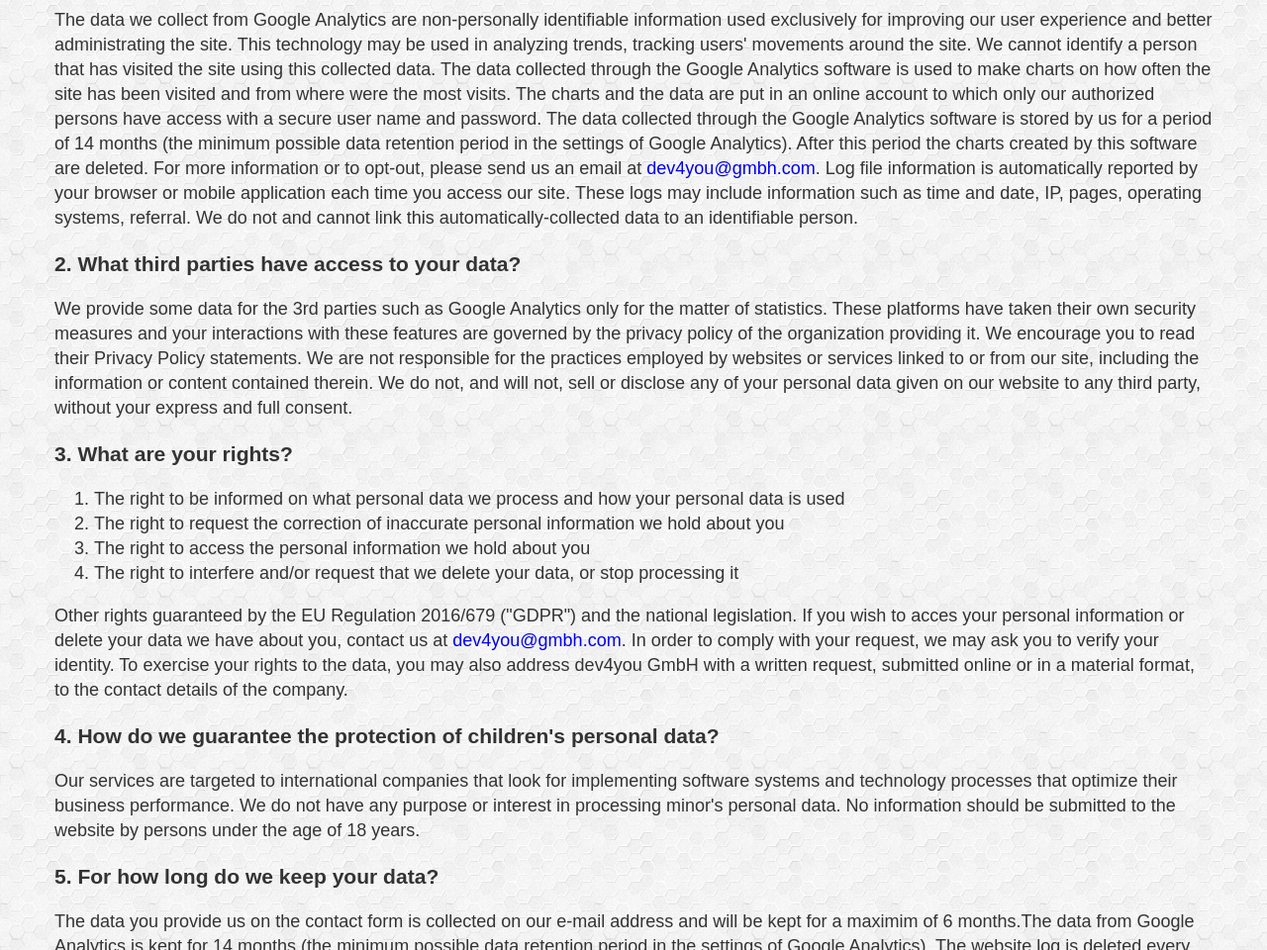
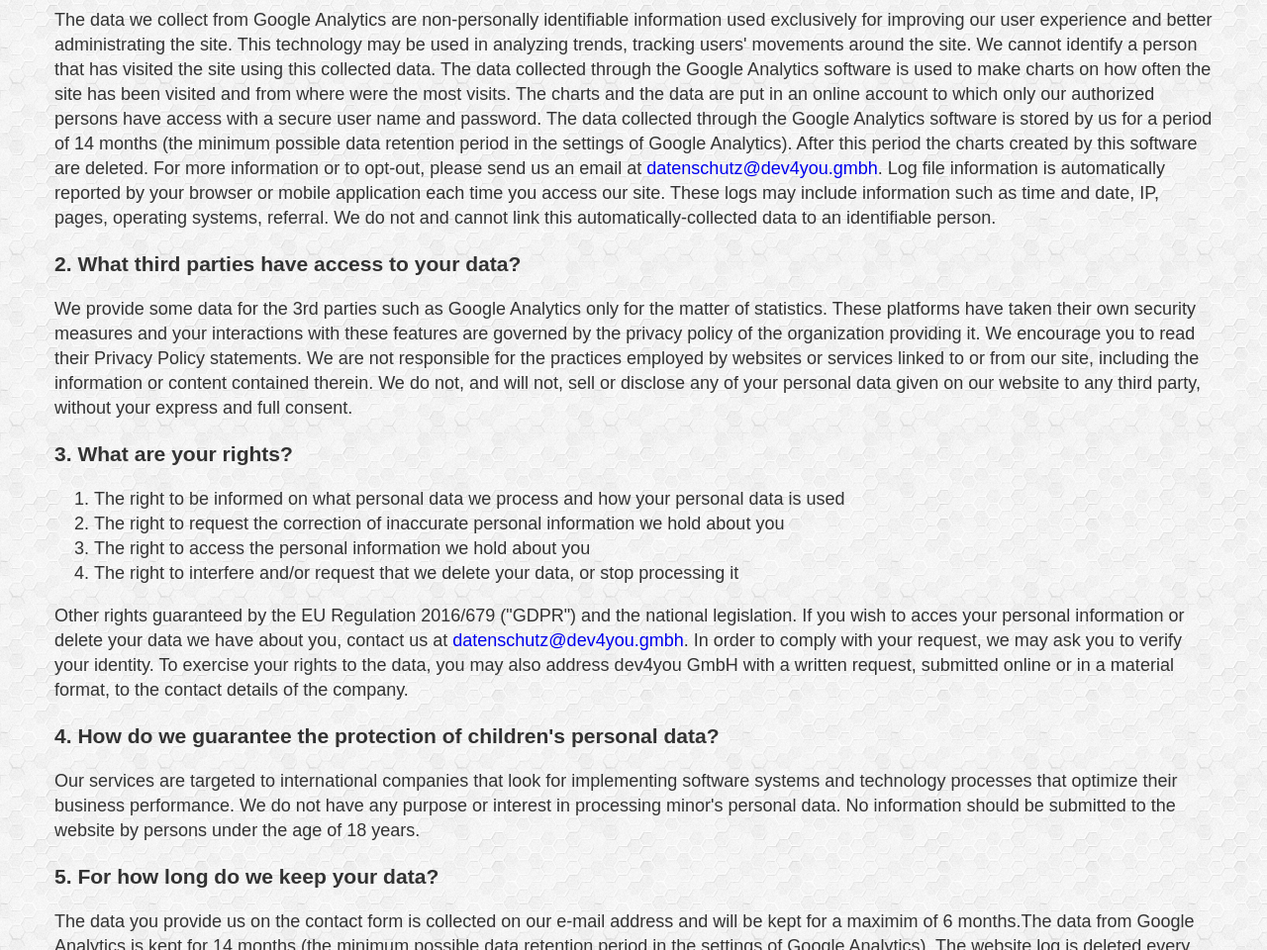
Before and after one commit to denozavr/d4y, a website: page terms-policy.html in a window 1280 px wide. Shown: the part 2385-3345 px from the top of the page at 99% size. Drawn offline with Linux system fonts and the light colour scheme.

Commit message:
Change email in terms page

```diff
--- a/terms-policy.html
+++ b/terms-policy.html
@@ -174,7 +174,7 @@
 
           The data collected through the Google Analytics software is stored by us for a period of 14 months (the minimum possible data retention period in the settings of Google Analytics). After this period the charts created by this software are deleted.
 
-          For more information or to opt-out, please send us an email at <a href="mailto:dev4you@gmbh.com">dev4you@gmbh.com</a>.
+          For more information or to opt-out, please send us an email at <a href="mailto:datenschutz@dev4you.gmbh">datenschutz@dev4you.gmbh</a>.
 
           Log file information is automatically reported by your browser or mobile application each time you access our
           site. These logs may include information such as time and date, IP, pages, operating systems, referral. We do
@@ -210,7 +210,7 @@
 
         <p>
           Other rights guaranteed by the EU Regulation 2016/679 ("GDPR") and the national legislation.
-          If you wish to acces your personal information or delete your data we have about you, contact us at <a href="mailto:dev4you@gmbh.com">dev4you@gmbh.com</a>.
+          If you wish to acces your personal information or delete your data we have about you, contact us at <a href="mailto:datenschutz@dev4you.gmbh">datenschutz@dev4you.gmbh</a>.
           In order to comply with your request, we may ask you to verify your identity.
 
           To exercise your rights to the data, you may also address dev4you GmbH with a written request, submitted
```
